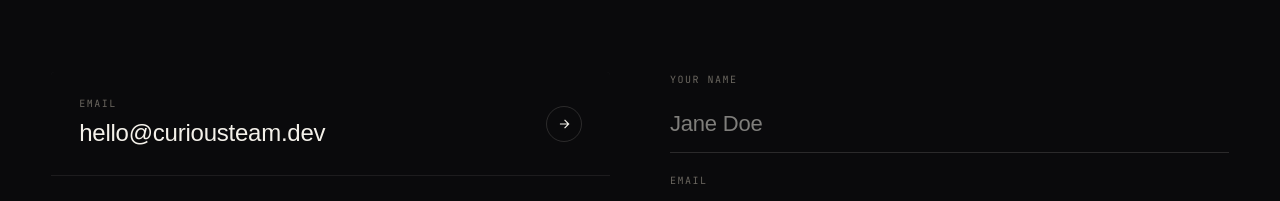
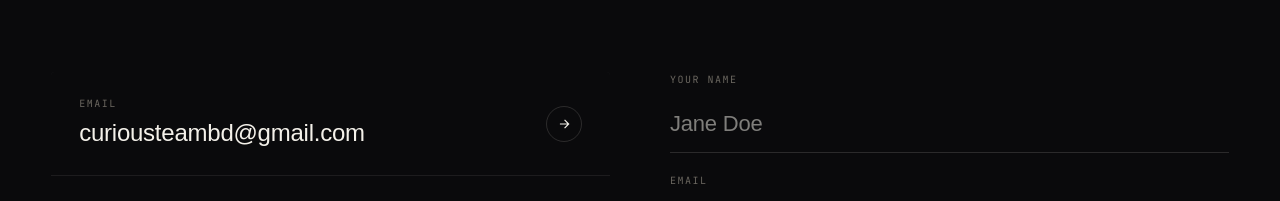
Before and after one commit to curiousteam/curiousteam.github.io, a Next.js app: page / in a window 1280 px wide. Shown: the part 10629-10830 px from the top of the page. Built offline with nearby package versions, Linux system fonts and the light colour scheme; no server answers; a web font is replaced by a local one.

Commit message:
Updated email address.

```diff
--- a/src/components/portfolio/contact/contact-channels.tsx
+++ b/src/components/portfolio/contact/contact-channels.tsx
@@ -5,7 +5,7 @@ type Channel = {
 };
 
 const CHANNELS: readonly Channel[] = [
-  { label: "Email", value: "hello@curiousteam.dev", href: "mailto:hello@curiousteam.dev" },
+  { label: "Email", value: "curiousteambd@gmail.com", href: "mailto:curiousteambd@gmail.com" },
   { label: "Fiverr", value: "/curiousteam", href: "https://www.fiverr.com/curiousteam" },
   { label: "LinkedIn", value: "in/curiousteam", href: "https://www.linkedin.com/in/curiousteam/" },
   { label: "GitHub", value: "@curiousteam", href: "https://github.com/curiousteam" },
```
